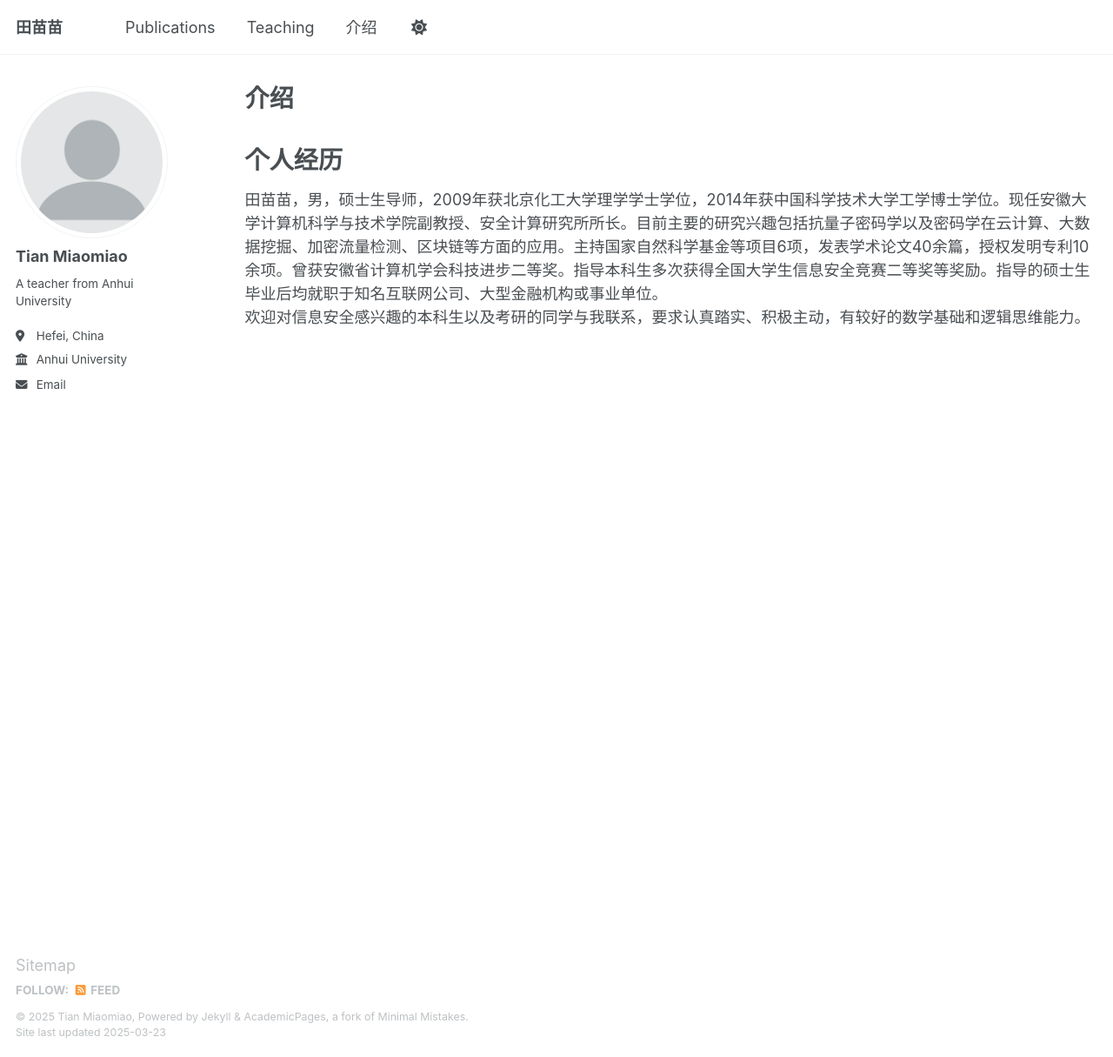
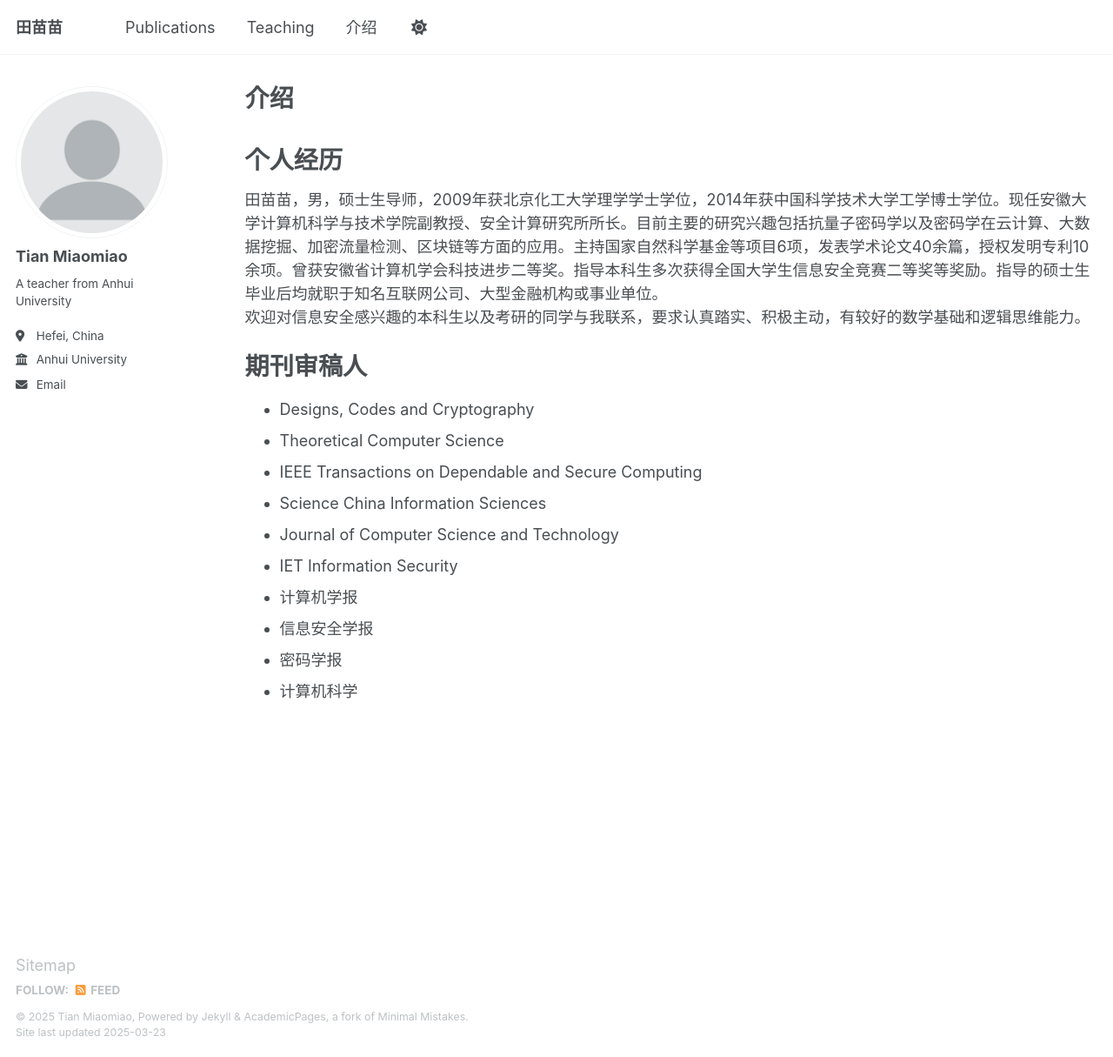
Before and after one commit to dmtian/dmtian.github.io, a Jekyll site: the page built from _pages/chinese.html, in a window 1280 px wide and 1215 px high. Shown: the whole window at 87% size. Built offline with Jekyll 4.4.1, drawn with Linux system fonts in a browser that asks for light colours.

Commit message:
Update chinese.html

```diff
--- a/_pages/chinese.html
+++ b/_pages/chinese.html
@@ -9,3 +9,18 @@ author_profile: true
 田苗苗，男，硕士生导师，2009年获北京化工大学理学学士学位，2014年获中国科学技术大学工学博士学位。现任安徽大学计算机科学与技术学院副教授、安全计算研究所所长。目前主要的研究兴趣包括抗量子密码学以及密码学在云计算、大数据挖掘、加密流量检测、区块链等方面的应用。主持国家自然科学基金等项目6项，发表学术论文40余篇，授权发明专利10余项。曾获安徽省计算机学会科技进步二等奖。指导本科生多次获得全国大学生信息安全竞赛二等奖等奖励。指导的硕士生毕业后均就职于知名互联网公司、大型金融机构或事业单位。
 <br>
 欢迎对信息安全感兴趣的本科生以及考研的同学与我联系，要求认真踏实、积极主动，有较好的数学基础和逻辑思维能力。
+<br>
+<br>
+<h1>期刊审稿人</h1>
+<ul>
+  <li>Designs, Codes and Cryptography</li>
+  <li>Theoretical Computer Science</li>
+  <li>IEEE Transactions on Dependable and Secure Computing</li>
+  <li>Science China Information Sciences</li>
+  <li>Journal of Computer Science and Technology</li>
+  <li>IET Information Security</li>
+  <li>计算机学报</li>
+  <li>信息安全学报</li>
+  <li>密码学报</li>
+  <li>计算机科学</li>
+</ul>
```
